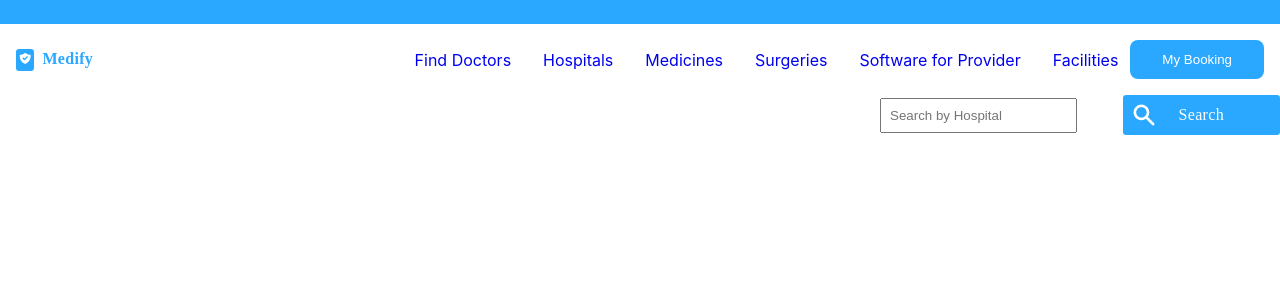
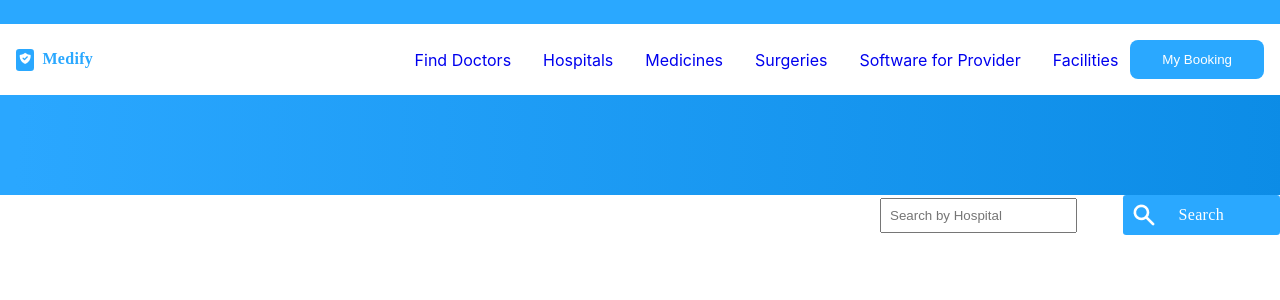
Before and after one commit to saranyanambi/Medify, a React (Create React App) app: page /booking in a window 1280 px wide. Shown: the top 300 px of the page. Built offline with nearby package versions, Linux system fonts and the light colour scheme.

Commit message:
responsive

```diff
--- a/src/Components/Navbar/Navbar.css
+++ b/src/Components/Navbar/Navbar.css
@@ -34,10 +34,19 @@ text-decoration: none;
 }
 
 .navbar-link-inner{
+    height: 100%;
     display: flex;
-   align-items: center;
+    align-items: center;
+    border: 0.375rem solid rgba(0, 0, 0, 0); /*0.375rem = 6px*/
+    transition: all 250ms;
+    border-left: 0;
+    border-right: 0;
 
 
+}
+
+.navbar-link-inner:hover{
+    border-bottom: 0.375rem solid #2AA8FF;
 }
 
 .navlink-container{
@@ -72,7 +81,13 @@ text-decoration: none;
 .navbar{
     padding: 1rem;
 }
+.nav-bottom-container{
+    width: 100%;
+    height: 100px;
+    background: linear-gradient(91.75deg, #2AA7FF 1.4%, #0C8CE6 100.57%);
+    position: relative;
 
+}
 .small-navlink-container{
     display: none;
 }
@@ -116,7 +131,7 @@ text-decoration: none;
     color:#2AA8FF;
     margin-top: 0.5em;
 }
-@media only screen and (max-width:600px) {
+@media only screen and (max-width:730px) {
 
     .small-navlink-container
     {
--- a/src/Components/Navbar/Navbar.jsx
+++ b/src/Components/Navbar/Navbar.jsx
@@ -5,7 +5,10 @@ import "./Navbar.css";
 import hamburger from "../../assests/hamburger.png";
 // import Button from '../Button/Button';
 import { useState } from "react";
-const Navbar=()=>{
+import Searchbar from "../Searchbar/Searchbar";
+const Navbar=(props)=>{
+
+     const {isHome,isFind}=props;
 
     const navBarLinks = ["Find Doctors", "Hospitals", "Medicines", "Surgeries", "Software for Provider", "Facilities"];
     const [isMenuOpen, setIsMenuOpen] = useState(false);
@@ -36,6 +39,28 @@ const Navbar=()=>{
             <Link to={link} className="small-nav-link"><span className="small-nav-inner">{nav}</span></Link>
             )
         })
+    }
+
+    const NavbarBottom=()=>{
+        if(isHome){
+            return null;
+        }
+        return(
+            <div className="nav-bottom-container">
+                <span className="nav-bottom"></span>
+
+            </div>
+        )
+    }
+
+    const Navsearch=()=>{
+        if(isFind){
+            return(
+                <div>
+                    <Searchbar/>
+                </div>
+            )
+        }
     }
     return(
         <>
@@ -79,7 +104,9 @@ const Navbar=()=>{
                 )}
                 </div>
             </div>
+            {/* <Navsearch/> */}
         </div>
+        <NavbarBottom/>
         </>
     )
 }
```
